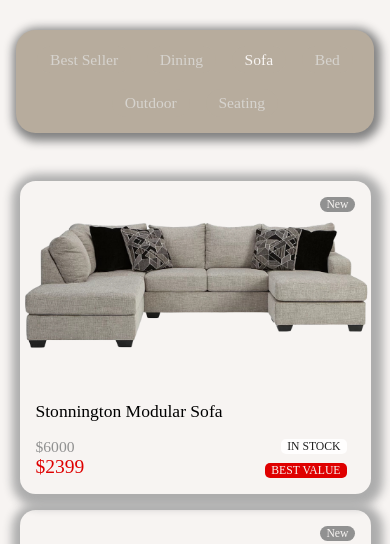
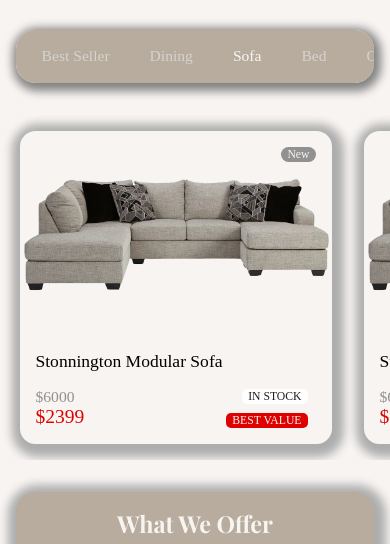
Before and after one commit to KoseiHamada30/assignment3, a plain HTML site: page index.html in a window 390 px wide. Shown: the part 347-891 px from the top of the page. Drawn offline with nearby package versions, Linux system fonts and the light colour scheme; a web font is replaced by a local one.

Commit message:
make category list and item grid scrollable horizontally in mobile version

```diff
--- a/style.css
+++ b/style.css
@@ -106,44 +106,45 @@ html, body{
 
 /*tab menu*/
 .category-parent {
-    display: grid;
-    grid-template-columns: repeat(auto-fit, minmax(300px, 1fr));
-    gap: 2rem;
-    padding:0;
-    margin-top: 3rem;
-    margin-bottom: 3rem;
-    margin-left: 4rem;
-    margin-right: 4rem;
+    margin: 3rem 4rem;
     border-radius: 100px;
     background-color:#B7AC9D;
     box-shadow: 2px 3px 10px 5px rgb(130, 130, 130);
+    overflow-x: auto;
+    white-space: nowrap;
+    -webkit-overflow-scrolling: touch;
+    scrollbar-width: none;
+    -ms-overflow-style: none;
+}
+
+.category-parent::-webkit-scrollbar {
+    display: none;
 }
 
 .category-filter {
-    display: flex;
-    justify-content: center;
-    gap: 0rem;
+    display: inline-flex;
     padding: 1rem;
-    flex-wrap: wrap;
+    gap: 0.5rem;
+}
+
+.filter-btn {
+    font-family: Alexandria;
+    font-weight: initial;
+    font-size: 30px;
+    padding: 0.5rem 1.3rem;
+    border: none;
+    margin: 0.5rem;
+    color: #D6D3CE;
+    border-radius: 25px;
+    cursor: pointer;
+    transition: all 0.3s ease;
+    background-color: #B7AC9D;
+    white-space: nowrap;
 }
 
 .filter-btn:hover {
     color: #F7F4F2;
     transform: translateY(-2px);
-}
-
-.filter-btn {
-    font-family: Alexandria;
-    font-weight:initial;
-    font-size: 30px;
-    padding: 0.5rem 1.3rem;
-    border: none;
-    margin:0.5rem;
-    color:#D6D3CE;
-    border-radius: 25px;
-    cursor: pointer;
-    transition: all 0.3s ease;
-    background-color:#B7AC9D;
 }
 
 .filter-btn.active {
@@ -669,37 +670,77 @@ footer {
 
     .category-filter {
         padding: 0.5rem;
+        gap: 0.3rem;
     }
 
     .filter-btn {
         font-size: 4vw;
         padding: 0.3rem 0.8rem;
+        margin: 0.3rem;
     }
 
     .product-grid {
-        grid-template-columns: 1fr;
+        display: flex;
+        overflow-x: auto;
+        white-space: nowrap;
+        -webkit-overflow-scrolling: touch;
+        scrollbar-width: none;
+        -ms-overflow-style: none;
         gap: 1rem;
         padding: 1rem 5%;
     }
 
+    .product-grid::-webkit-scrollbar {
+        display: none;
+    }
+
     .product-card {
+        min-width: 80vw;
+        flex: 0 0 auto;
+        margin-right: 1rem;
         border-radius: 4vw;
     }
 
+    .product-card img {
+        width: 100%;
+        height: 200px;
+        object-fit: cover;
+    }
+
     .product-card h3 {
+        white-space: normal;
         font-size: 4.5vw;
     }
 
     .initial {
+        white-space: normal;
         font-size: 4vw;
     }
 
     .price {
+        white-space: normal;
         font-size: 5vw;
     }
 
     .new-badge, .value-badge, .stock-badge {
         font-size: 3vw;
+    }
+
+    /* Ensure overlay works properly with horizontal scroll */
+    .product-card:hover .overlay {
+        opacity: 1;
+    }
+
+    .overlay {
+        position: absolute;
+        top: 0;
+        bottom: 0;
+        left: 0;
+        right: 0;
+        height: 100%;
+        width: 100%;
+        opacity: 0;
+        transition: .5s ease;
     }
 
     .what-we-offer {
```
